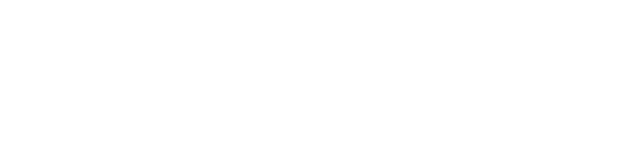
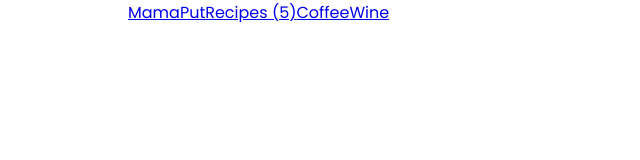
Before and after one commit to abiola-arobieke/js-capstone-project, a website built with webpack: page src/index.html in a window 1280 px wide. Shown: the whole page, without its empty margins (0-640 px from the left). Built offline with nearby package versions, Linux system fonts and the light colour scheme; no server answers.

Commit message:
Add header section to index.html file

```diff
--- a/src/index.html
+++ b/src/index.html
@@ -10,7 +10,28 @@
     <title>JS Capstone Project</title>
 </head>
 <body>
-    <header></header>
+    <nav>
+        <header>
+            <div class="container">
+                <div class="nav d-flex gap-8pc">
+                    <div class="logo">
+                         <a id="logo" href="#">MamaPut </a>
+                     </div>
+                    <div class="nav-link d-flex space-btw align-center">
+                        <div class="active">
+                            <a href="#">Recipes <span>(5)</span></a>
+                        </div>
+                        <div>
+                            <a href="#">Coffee <span></span></a>
+                        </div>
+                        <div>
+                            <a href="#">Wine <span></span></a>
+                        </div>
+                    </div>
+                </div>
+             </div>
+        </header>
+    </nav>
     <main>
         <section>
             <div class="container">
```
